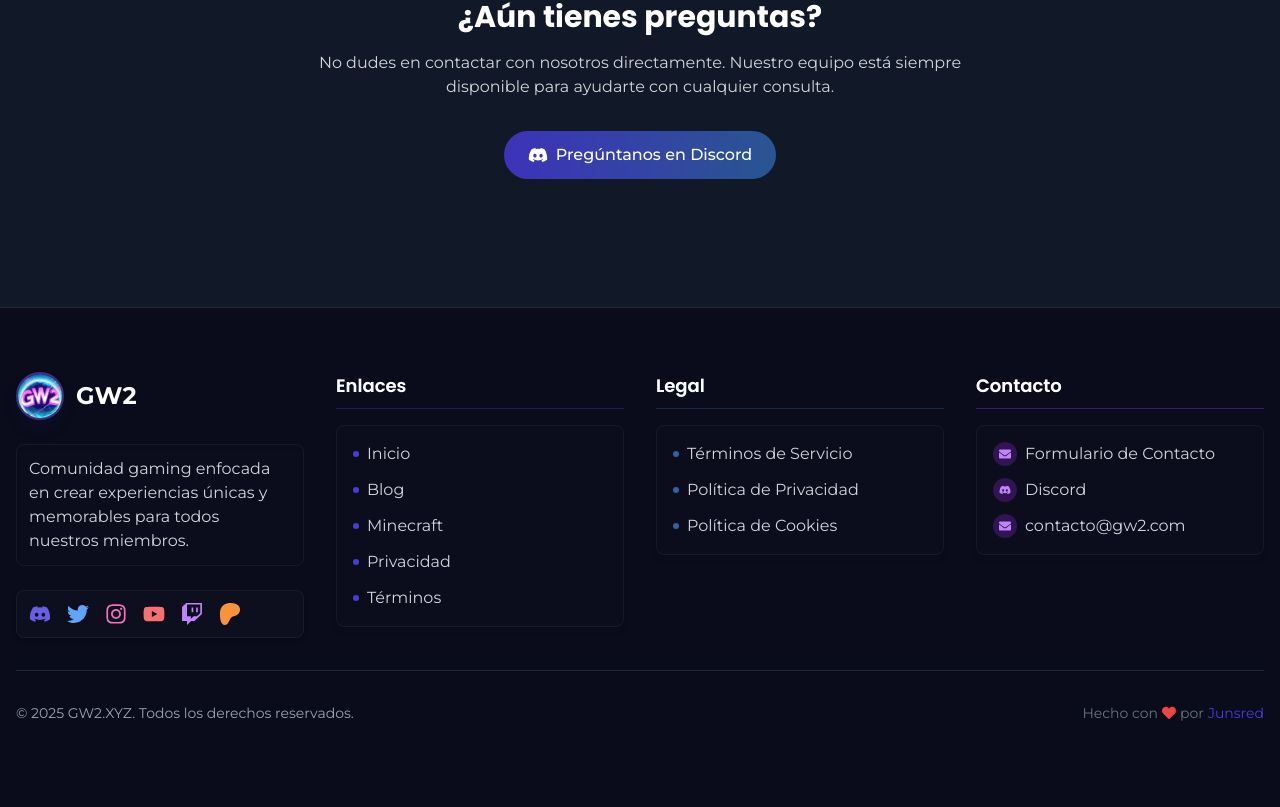
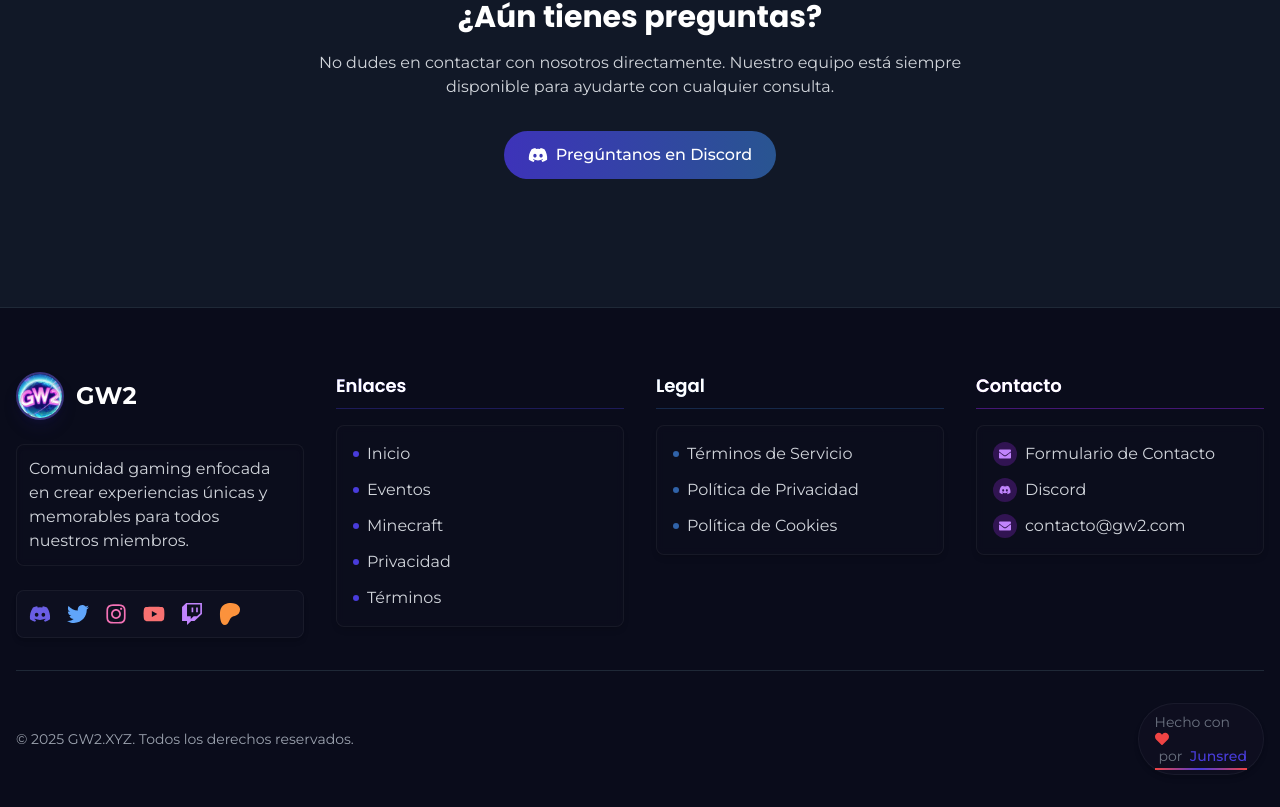
Before and after one commit to persecucion/GW2-WEB, a Next.js app: page /faq in a window 1280 px wide. Shown: the part 1427-2234 px from the top of the page. Before the commit the page ends 2182 px from the top, so only its background shows below. Built offline with nearby package versions, Linux system fonts and the light colour scheme.

Commit message:
Update Footer.tsx

```diff
--- a/app/Footer.tsx
+++ b/app/Footer.tsx
@@ -103,9 +103,9 @@ export default function Footer() {
                 <div className="w-1.5 h-1.5 rounded-full bg-primary-500"></div>
                 Inicio
               </Link>
-              <Link href="/blog" className="text-gray-300 hover:text-primary-400 transition-colors flex items-center gap-2">
+              <Link href="/eventos" className="text-gray-300 hover:text-primary-400 transition-colors flex items-center gap-2">
                 <div className="w-1.5 h-1.5 rounded-full bg-primary-500"></div>
-                Blog
+                Eventos
               </Link>
               <Link href="/minecraft" className="text-gray-300 hover:text-primary-400 transition-colors flex items-center gap-2">
                 <div className="w-1.5 h-1.5 rounded-full bg-primary-500"></div>
@@ -189,16 +189,19 @@ export default function Footer() {
           <div className="text-sm text-gray-400 mb-4 md:mb-0">
             &copy; {new Date().getFullYear()} GW2.XYZ. Todos los derechos reservados.
           </div>
-          <div className="text-sm text-gray-500 flex items-center">
+          <div className="text-sm text-gray-500 flex items-center bg-dark-800/60 py-2 px-4 rounded-full border border-white/5 shadow-md">
+            <span className="relative">
+              <span className="absolute -bottom-1 left-0 right-0 h-0.5 bg-gradient-to-r from-red-500 via-primary-500 to-red-500"></span>
               Hecho con <span className="mx-1 text-red-500"><FaHeart /></span> por{" "}
               <a
                 href="https://twitter.com/juansrd"
                 target="_blank"
                 rel="noopener noreferrer"
-              className="text-primary-500 hover:text-primary-400 ml-1"
+                className="text-primary-500 hover:text-primary-400 ml-1 font-medium"
               >
                 Junsred
               </a>
+            </span>
           </div>
         </div>
       </div>
```
Lines whose indentation alone changed are shown as unchanged.
